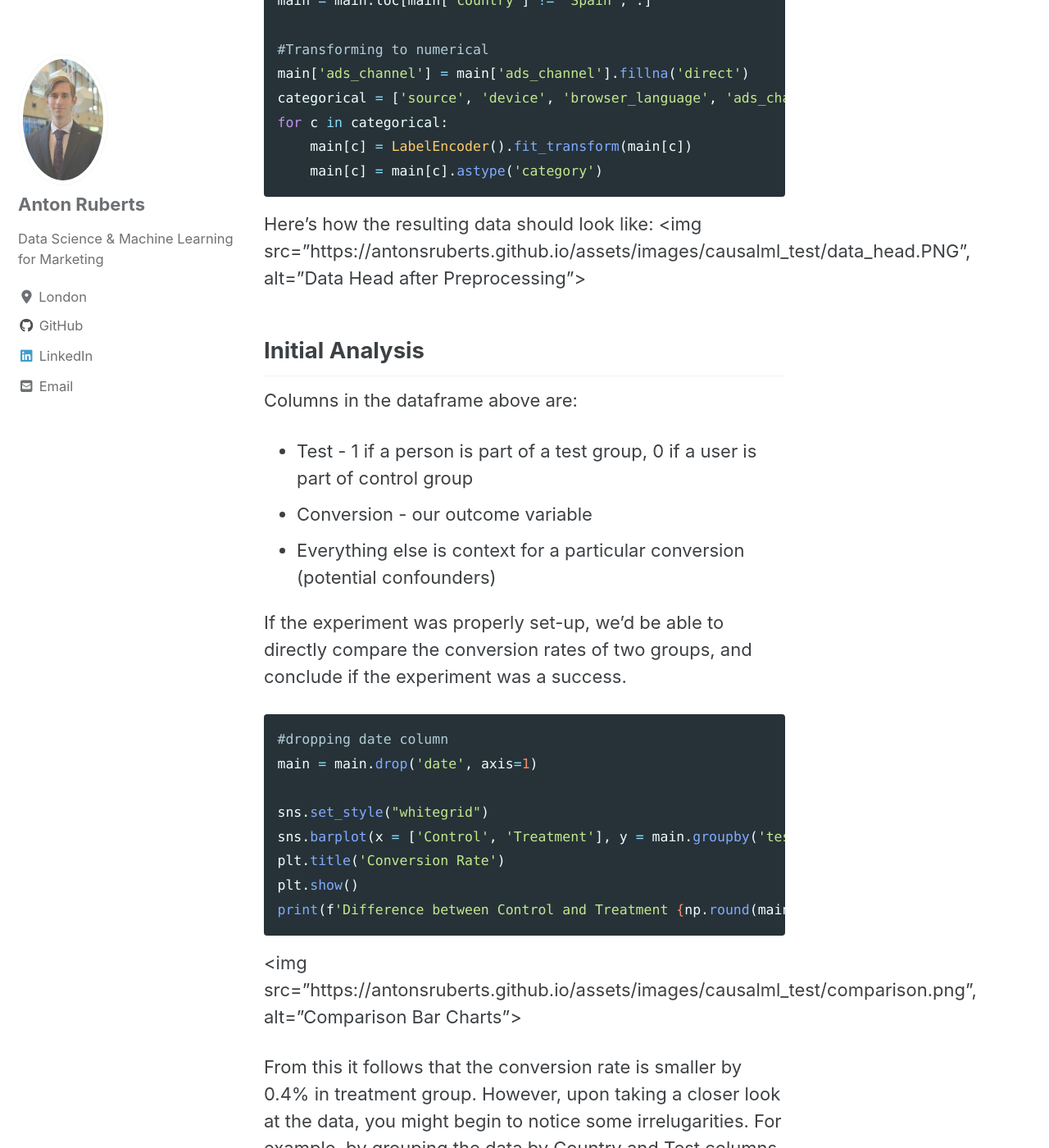
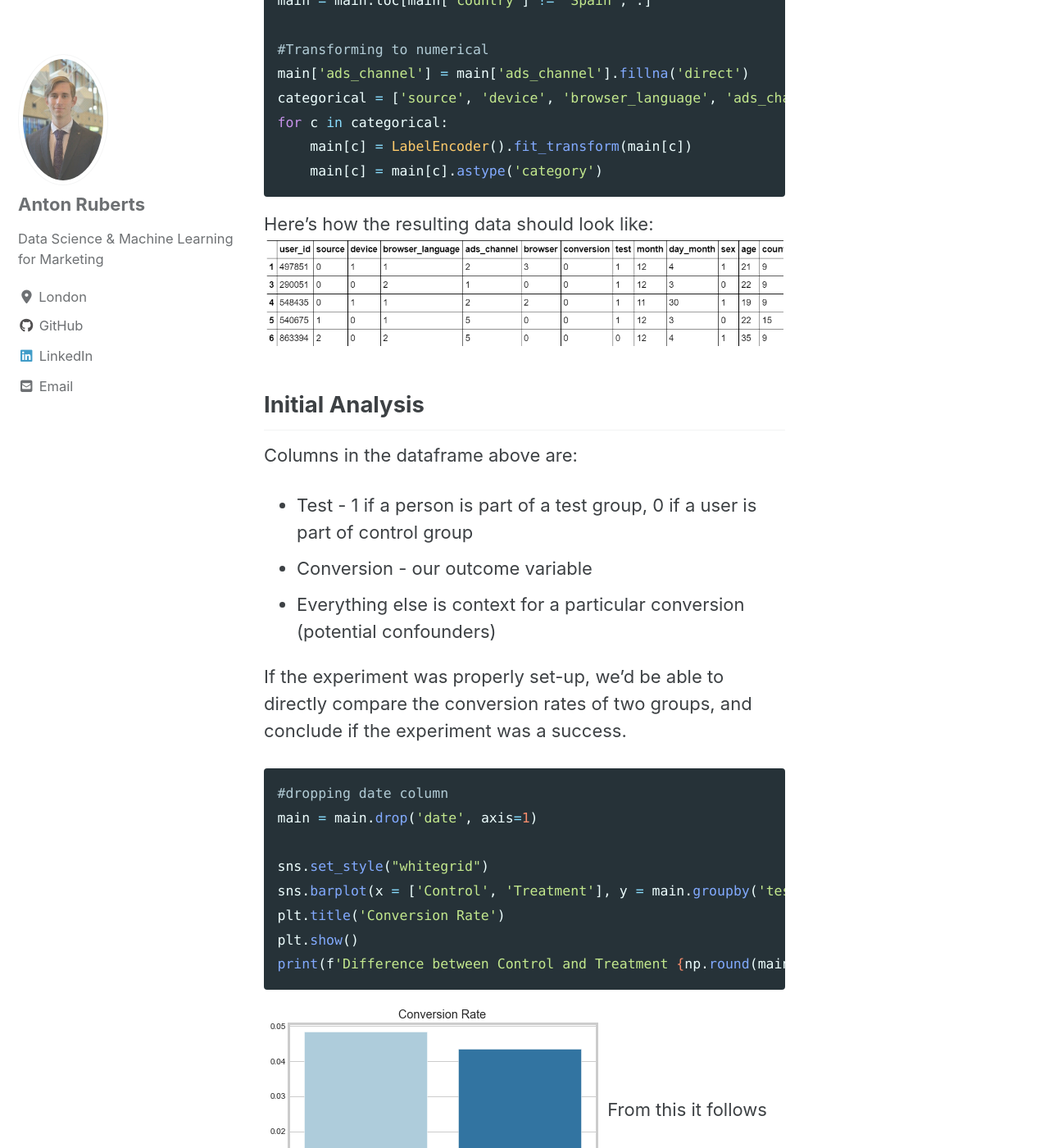
Before and after one commit to AntonsRuberts/AntonsRuberts.github.io, a Jekyll site: the page built from _posts/2020-05-10-causalml-test.md, in a window 1280 px wide and 1400 px high, scrolled down 2676 px. Shown: the whole window at 82% size. Built offline with Jekyll 4.4.1, drawn with Linux system fonts in a browser that asks for light colours; cached includes are drawn as plain includes; nearby versions of some CDN libraries.

Commit message:
Update 2020-05-10-causalml-test.md

````diff
--- a/_posts/2020-05-10-causalml-test.md
+++ b/_posts/2020-05-10-causalml-test.md
@@ -47,8 +47,7 @@ for c in categorical:
     main[c] = main[c].astype('category')
 ```
 Here's how the resulting data should look like:
-<img src="{{ site.url }}{{ site.baseurl }}/assets/images/causalml_test/data_head.PNG", alt="Data Head after Preprocessing">
-
+<img src="{{ site.url }}{{ site.baseurl }}/assets/images/causalml_test/data_head.PNG" alt="data-head-after-preprocessing">
 ## Initial Analysis
 Columns in the dataframe above are:
 * Test - 1 if a person is part of a test group, 0 if a user is part of control group
@@ -67,8 +66,7 @@ plt.title('Conversion Rate')
 plt.show()
 print(f'Difference between Control and Treatment {np.round(main.groupby("test")["conversion"].mean()[1] - main.groupby("test")["conversion"].mean()[0], 5)}')
 ```
-<img src="{{ site.url }}{{ site.baseurl }}/assets/images/causalml_test/comparison.png", alt="Comparison Bar Charts">
-
+<img src="{{ site.url }}{{ site.baseurl }}/assets/images/causalml_test/comparison.png" alt="comparison-bar-chart">
 From this it follows that the conversion rate is smaller by 0.4% in treatment group. However, upon taking a closer look at the data, you might begin to notice some irrelugarities. For example, by grouping the data by Country and Test columns you'll see that countries with indices 0 and 14 have much more Treatment observations than Control. This might be an indication of **selection bias**, so we can't compare two means directly. Luckily, CausalML helps us to identify this type of inconsistencies and gives us a more unbiased result.
 
 ## CausalML - X Learner
````
